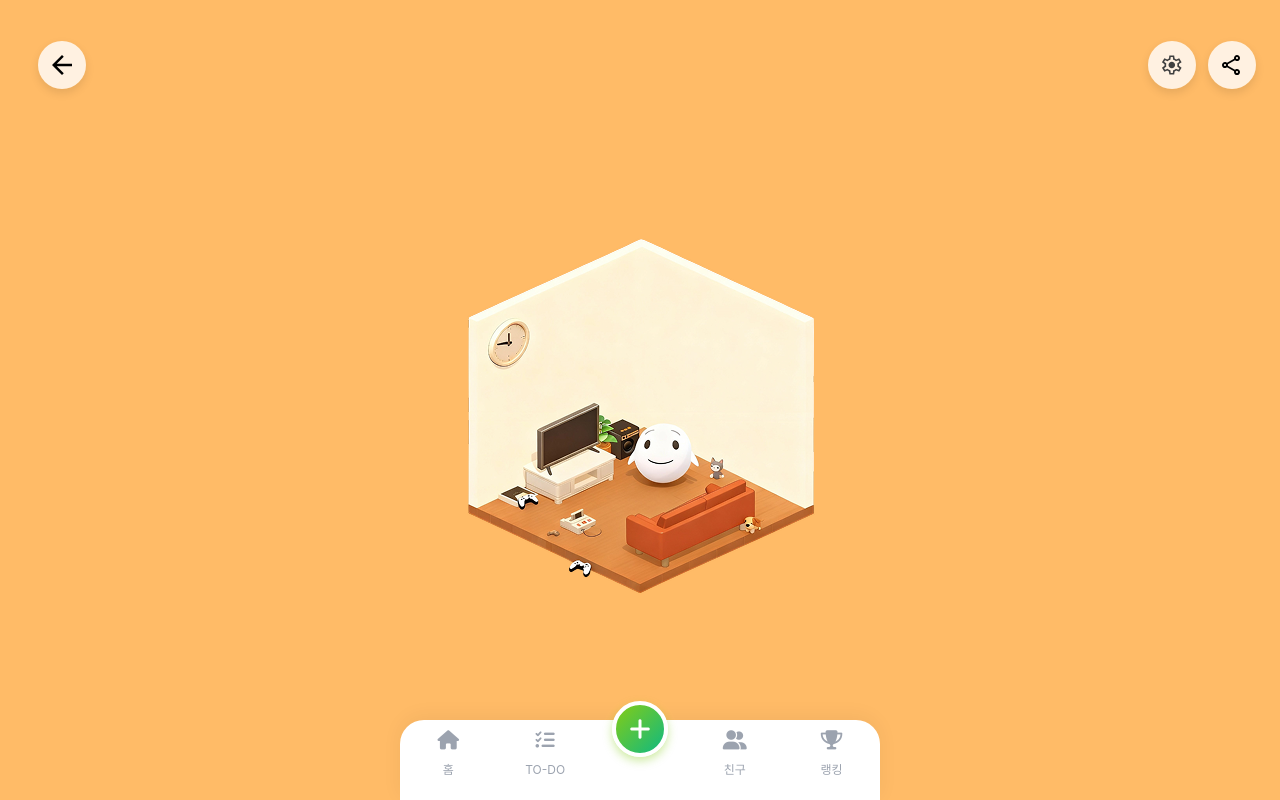
After one commit to cops9080/PlanEgg, a Flask app: page /room in a window 1280 px wide. The commit adds this page. Run offline with Flask 3, Linux system fonts and the light colour scheme.

Commit message:
방 기능 추가

```diff
--- a/app.py
+++ b/app.py
@@ -301,6 +301,10 @@ def delete_quest():
 
     return jsonify({'message': msg}), 200
 
+@app.route('/room', methods=['GET'])
+def room():
+    return render_template('room.html')
+
 @app.route('/reset_db', methods=['POST'])
 def reset_db():
     conn = sqlite3.connect(DB_PATH)
--- /dev/null
+++ b/static/css/room.css
@@ -0,0 +1,159 @@
+body {
+    margin: 0;
+    padding: 0;
+    width: 100%;
+    height: 100vh;
+    background-color: #FFBB67;
+    overflow: hidden;
+    font-family: 'SF Pro', -apple-system, BlinkMacSystemFont, "Segoe UI", Roboto, Helvetica, Arial, sans-serif;
+}
+
+.room-container {
+    width: 100%;
+    height: 100%;
+    position: relative;
+    background: #FFBB67;
+    overflow: hidden;
+}
+
+.room-bg-shape {
+    width: 393px;
+    height: 485px;
+    left: 0px;
+    top: 367px;
+    position: absolute;
+    border-radius: 30px;
+    /* Add background color if needed, currently empty in HTML */
+}
+
+/* Navigation Buttons (Bottom) */
+.nav-btn-wrapper {
+    position: absolute;
+    top: 782px;
+    border-radius: 1000px;
+    justify-content: center;
+    align-items: center;
+    gap: 4px;
+    display: inline-flex;
+    padding: 6px 20px;
+}
+
+/* Replaced nav-btn-bg with icon-circle style */
+.nav-btn-bg {
+    position: absolute;
+    left: 0;
+    top: 0;
+    width: 100%;
+    height: 100%;
+    border-radius: 50%;
+    background: rgba(255, 255, 255, 0.8);
+    box-shadow: 0 4px 10px rgba(0, 0, 0, 0.1);
+}
+
+/* Removed unused layers */
+
+.nav-text {
+    position: relative;
+    z-index: 1;
+    height: 36px;
+    display: flex;
+    justify-content: center;
+    align-items: center;
+    font-size: 16px;
+    font-weight: 510;
+    color: #404040;
+}
+
+.nav-todo {
+    left: 148px;
+    width: 95px;
+}
+
+.nav-friends {
+    left: 22px;
+    width: 109px;
+}
+
+.nav-icon-only {
+    left: 320px;
+    width: 56px;
+}
+
+/* Top Buttons */
+.top-btn {
+    position: absolute;
+    top: 41px;
+    width: 48px;
+    height: 48px;
+    border-radius: 50%;
+    display: inline-flex;
+    justify-content: center;
+    align-items: center;
+    /* Removed padding to fit circle */
+}
+
+.top-right-group {
+    position: absolute;
+    top: 41px;
+    right: 24px;
+    display: flex;
+    gap: 12px;
+    z-index: 100;
+}
+
+.top-right-group .top-btn {
+    position: relative;
+    top: 0;
+    left: 0;
+    right: 0;
+}
+
+.btn-back {
+    left: 38px;
+}
+
+/* Removed absolute positioning for action buttons as they are now in the group */
+.btn-action-1 {
+    /* left: 258px; */
+}
+
+.btn-action-2 {
+    /* left: 318px; */
+}
+
+/* Icons */
+.icon-img {
+    position: absolute;
+    object-fit: contain;
+}
+
+.icon-back {
+    width: 24px;
+    height: 24px;
+    left: 50px;
+    top: 53px;
+}
+
+.icon-top-right-1 {
+    width: 25px;
+    height: 25px;
+    left: 330px;
+    top: 52px;
+}
+
+.icon-top-right-2 {
+    width: 24px;
+    height: 24px;
+    left: 267px;
+    top: 54px;
+}
+
+.main-image {
+    width: 400px;
+    height: 400px;
+    position: absolute;
+    top: 217px;
+    left: 50%;
+    transform: translateX(-50%);
+    object-fit: contain;
+}
--- /dev/null
+++ b/templates/room.html
@@ -0,0 +1,86 @@
+<!DOCTYPE html>
+<html lang="en">
+
+<head>
+    <meta charset="UTF-8">
+    <title>집</title>
+    <link rel="stylesheet" href="{{ url_for('static', filename='css/main.css') }}">
+    <link rel="stylesheet" href="{{ url_for('static', filename='css/room.css') }}">
+    <link rel="stylesheet" href="https://cdnjs.cloudflare.com/ajax/libs/font-awesome/6.4.0/css/all.min.css">
+</head>
+
+<body>
+    <div class="room-container">
+        <!-- Background Shape -->
+        <div class="room-bg-shape"></div>
+
+        <!-- Main Image -->
+        <img class="main-image" src="{{ url_for('static', filename='images/room/image-Photoroom (1) 1.png') }}"
+            alt="Room Image">
+
+        <!-- Back Button -->
+        <a href="javascript:history.back()" class="top-btn btn-back">
+            <div class="nav-btn-bg">
+                <div class="nav-btn-bg-layer1"></div>
+                <div class="nav-btn-bg-layer2"></div>
+                <div class="nav-btn-bg-layer3"></div>
+            </div>
+            <img src="{{ url_for('static', filename='images/room/arrow_back_24dp_E3E3E3_FILL0_wght400_GRAD0_opsz24 2.svg') }}"
+                style="width: 24px; height: 24px; position: relative; z-index: 2;">
+        </a>
+
+        <!-- Top Right Group -->
+        <div class="top-right-group">
+            <!-- Settings Button -->
+            <div class="top-btn btn-action-1">
+                <div class="nav-btn-bg"></div>
+                <img src="{{ url_for('static', filename='images/room/settings_36dp_404040_FILL0_wght400_GRAD0_opsz40 1.svg') }}"
+                    style="width: 24px; height: 24px; position: relative; z-index: 2;">
+            </div>
+
+            <!-- Share Button -->
+            <div class="top-btn btn-action-2">
+                <div class="nav-btn-bg"></div>
+                <img src="{{ url_for('static', filename='images/room/share_24dp_E3E3E3_FILL0_wght400_GRAD0_opsz24 2.svg') }}"
+                    style="width: 24px; height: 24px; position: relative; z-index: 2;">
+            </div>
+        </div>
+
+        <!-- Bottom Navigation -->
+        <nav class="bottom-nav">
+            <a href="{{ url_for('home') }}" class="nav-item">
+                <div class="nav-icon-wrapper">
+                    <i class="fa-solid fa-house"></i>
+                </div>
+                <span>홈</span>
+            </a>
+
+            <a href="{{ url_for('questlist') }}" class="nav-item">
+                <div class="nav-icon-wrapper">
+                    <i class="fa-solid fa-list-check"></i>
+                </div>
+                <span>TO-DO</span>
+            </a>
+
+            <div class="nav-item-fab-wrapper">
+                <a href="{{ url_for('quest') }}" class="fab-btn">
+                    <i class="fa-solid fa-plus"></i>
+                </a>
+            </div>
+            <a href="{{ url_for('park') }}" class="nav-item">
+                <div class="nav-icon-wrapper">
+                    <i class="fa-solid fa-user-group"></i>
+                </div>
+                <span>친구</span>
+            </a>
+            <a href="{{ url_for('ranking') }}" class="nav-item">
+                <div class="nav-icon-wrapper">
+                    <i class="fa-solid fa-trophy"></i>
+                </div>
+                <span>랭킹</span>
+            </a>
+        </nav>
+    </div>
+</body>
+
+</html>
```
Also changed, not shown: templates/main.html (+10 -3 lines), static/images/room/arrow_back_24dp_E3E3E3_FILL0_wght400_GRAD0_opsz24 2.svg (added), static/images/room/chair_24dp_1F1F1F_FILL0_wght400_GRAD0_opsz24 1.png (added), static/images/room/checkroom_24dp_1F1F1F_FILL0_wght400_GRAD0_opsz24 1.png (added), static/images/room/image-Photoroom (1) 1.png (added), static/images/room/settings_36dp_404040_FILL0_wght400_GRAD0_opsz40 1.svg (added), static/images/room/share_24dp_E3E3E3_FILL0_wght400_GRAD0_opsz24 2.svg (added), static/images/room/source/chair_24dp_1F1F1F_FILL0_wght400_GRAD0_opsz24.png (added), static/images/room/source/checkroom_24dp_1F1F1F_FILL0_wght400_GRAD0_opsz24.png (added), static/images/room/source/image-Photoroom (1).png (added).
